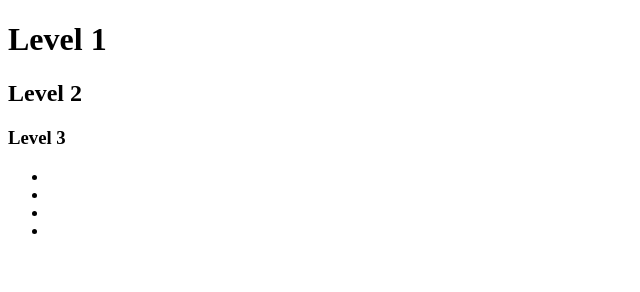
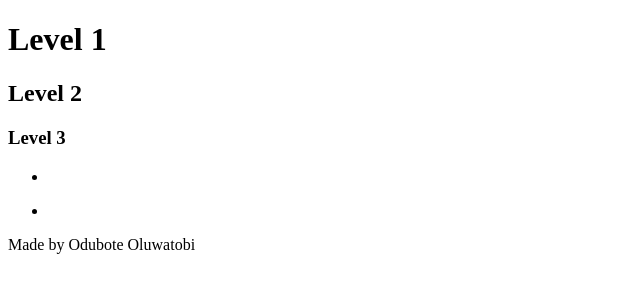
Before and after one commit to Odusdegreat/My_First_Portfolio, a plain HTML site: page html_basic/index.html in a window 1280 px wide. Shown: the whole page, without its empty margins (0-640 px from the left). Drawn offline with Linux system fonts and the light colour scheme.

Commit message:
tobs commit

```diff
--- a/html_basic/index.html
+++ b/html_basic/index.html
@@ -13,14 +13,19 @@
     <header>
       <ul>
         <li><a href="twitter-tweet"></a></li>
-        <li><a href="twitter-tweet"></a></li>
-        <li><a href="twitter-tweet"></a></li>
+        <a href="twitter-tweet"></a>
+      </ul>
+    </header>
+    <main>
+      <ul>
         <li><a href="twitter-tweet"></a></li>
         <a href="twitter-tweet"></a>
       </ul>
-    </header>
-    <main></main>
-    <footer></footer>
+    </main>
+    <footer>
+      Made by Odubote Oluwatobi
+      <a href="twitter-tweet"></a>
+    </footer>
     <p></p>
     <p></p>
     <p></p>
```
Also changed, not shown: html_basic/tweets.html (+2 -9 lines).
